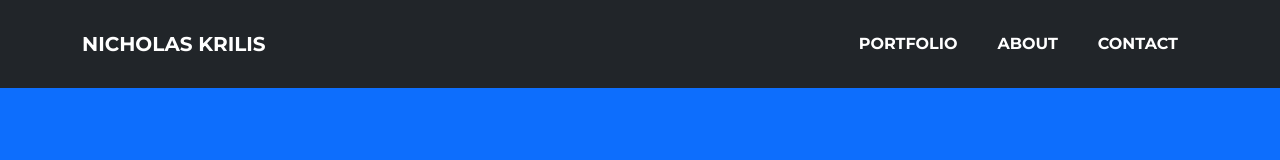
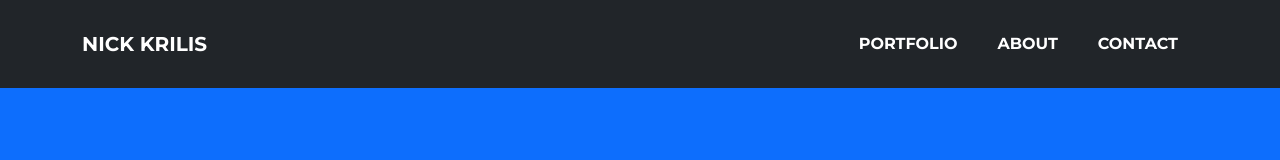
Before and after one commit to nkrilis/React-Portfolio, a React (Create React App) app: page / in a window 1280 px wide. Shown: the top 160 px of the page. Built offline with nearby package versions, Linux system fonts and the light colour scheme.

Commit message:
Just changing up some text

```diff
--- a/src/components/Navbar.js
+++ b/src/components/Navbar.js
@@ -8,7 +8,7 @@ function Navbar() {
     // <!-- Navigation-->
         <nav className="navbar navbar-expand-lg bg-dark text-uppercase fixed-top" id="mainNav">
             <div className="container">
-                <a className="navbar-brand" href="#page-top">Nicholas Krilis</a>
+                <a className="navbar-brand" href="#page-top">Nick Krilis</a>
                 <button className="navbar-toggler text-uppercase font-weight-bold bg-primary text-white rounded" type="button" data-bs-toggle="collapse" data-bs-target="#navbarResponsive" aria-controls="navbarResponsive" aria-expanded="false" aria-label="Toggle navigation">
                     Menu
                     <i className="fas fa-bars"></i>
```
